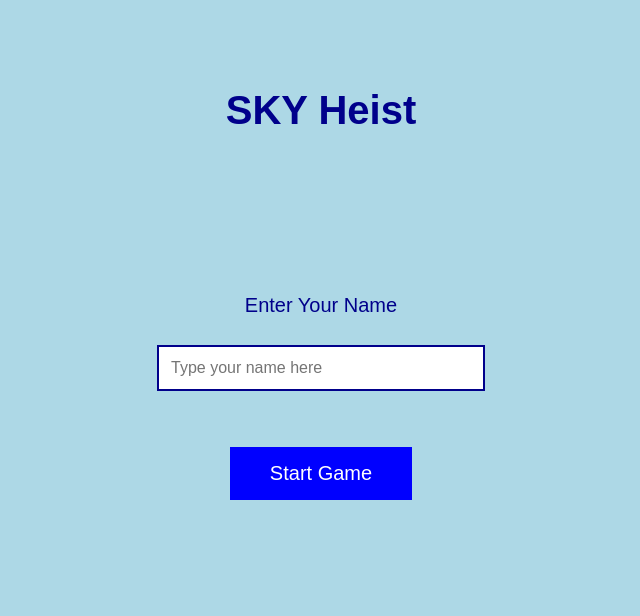
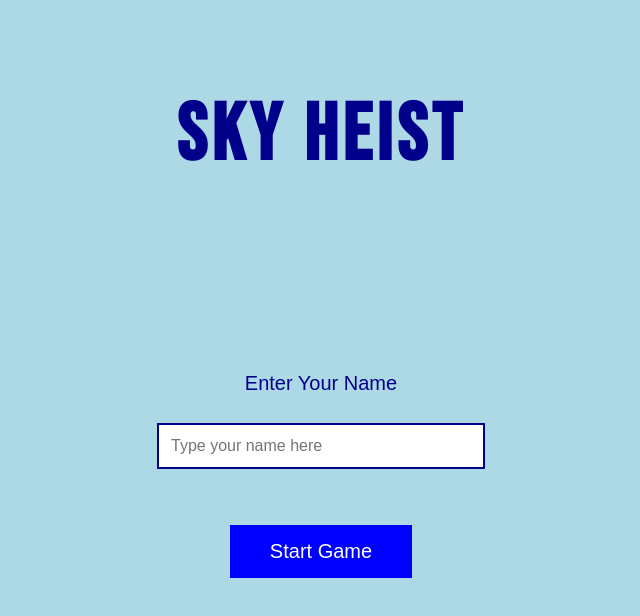
Before and after one commit to radindinsara/sky-escape, a plain HTML site: page home.html in a window 1280 px wide. Shown: the whole page, without its empty margins (319-959 px from the left). Drawn offline with Linux system fonts and the light colour scheme.

Commit message:
font changes.

```diff
--- a/CSS/home.css
+++ b/CSS/home.css
@@ -1,3 +1,5 @@
+@import url('https://fonts.googleapis.com/css2?family=Bebas+Neue&display=swap');
+
 body {
     background-color: lightblue;
     font-family: Arial;
@@ -13,10 +15,13 @@ body {
     display: block;
 }
 
+/* Title with Bebas Neue font */
 h1 {
+    font-family: 'Bebas Neue', sans-serif;
     color: darkblue;
-    font-size: 40px;
+    font-size: 80px;
     margin-top: 30px;
+    letter-spacing: 5px;
 }
 
 .input-box {
--- a/home.html
+++ b/home.html
@@ -1,7 +1,7 @@
 <!DOCTYPE html>
 <html>
 <head>
-    <title>SKY Heist</title>
+    <title>SKY HEIST</title>
     <link rel="stylesheet" href="CSS/home.css">
 </head>
 <body>
```
